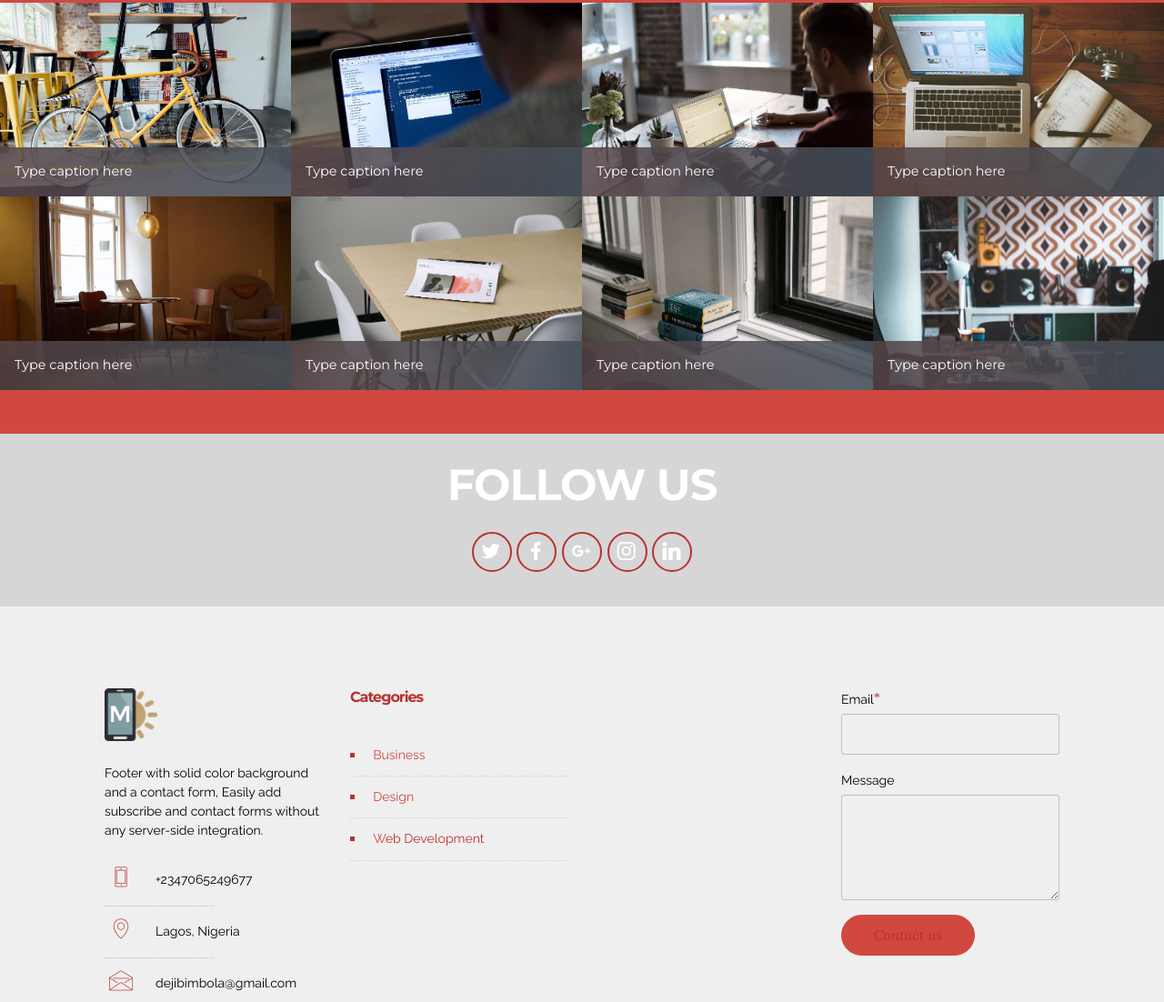
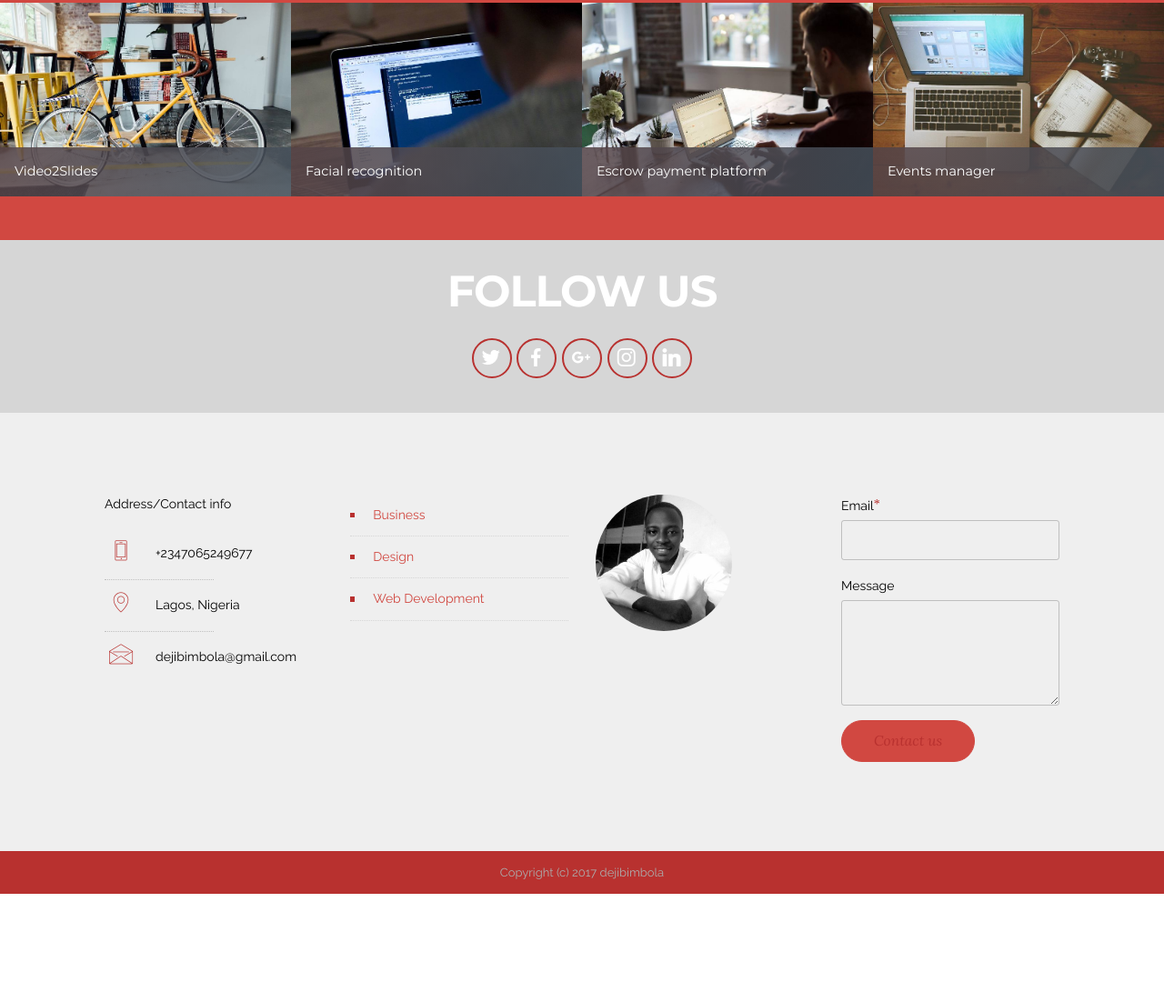
Before and after one commit to dejibimbolaAyo/portfolio, a plain HTML site: page index.html in a window 1280 px wide. Shown: the part 1280-2382 px from the top of the page at 91% size. After the commit the page ends 2263 px from the top, so only its background shows below. Drawn offline with Linux system fonts and the light colour scheme; files whose address does not match are found by name.

Commit message:
added user picture

```diff
--- a/index.html
+++ b/index.html
@@ -37,7 +37,7 @@
 
                     <div class="navbar-brand">
 
-                        <a class="navbar-caption" href="https://mobirise.com">DEJIBIMBOLA</a>
+                        <a class="navbar-caption" href="">DEJIBIMBOLA</a>
                     </div>
 
                 </div>
@@ -60,7 +60,7 @@
 
 </section>
 
-<section class="engine"><a rel="external" href="https://mobirise.com">mobirise.com</a></section><section class="mbr-section mbr-section-hero mbr-section-full mbr-parallax-background mbr-after-navbar" id="header1-15" style="background-image: url(assets/images/mbr-1-2000x1333.jpg);">
+<section class="engine"><a rel="external" href="">dejibimbola</a></section><section class="mbr-section mbr-section-hero mbr-section-full mbr-parallax-background mbr-after-navbar" id="header1-15" style="background-image: url(assets/images/mbr-1-2000x1333.jpg);">
 
     <div class="mbr-overlay" style="opacity: 0.7; background-color: rgb(0, 0, 0);"></div>
 
@@ -151,6 +151,7 @@
 
     <!-- Gallery -->
     <div class="mbr-gallery-row">
+    <h4>Recent Projects</h4>
         <div class=" mbr-gallery-layout-default">
             <div>
                 <div>
@@ -162,7 +163,7 @@
                             <img alt="" src="assets/images/bike-small.jpg">
 
                             <span class="icon-focus"></span>
-                            <span class="mbr-gallery-title">Type caption here</span>
+                            <span class="mbr-gallery-title">Video2Slides</span>
                         </div>
                     </div><div class="mbr-gallery-item mbr-gallery-item__mobirise3 mbr-gallery-item--p0" data-tags="Responsive" data-video-url="false">
                         <div href="#lb-gallery1-13" data-slide-to="1" data-toggle="modal">
@@ -172,7 +173,7 @@
                             <img alt="" src="assets/images/code-man-small.jpg">
 
                             <span class="icon-focus"></span>
-                            <span class="mbr-gallery-title">Type caption here</span>
+                            <span class="mbr-gallery-title">Facial recognition</span>
                         </div>
                     </div><div class="mbr-gallery-item mbr-gallery-item__mobirise3 mbr-gallery-item--p0" data-tags="Creative" data-video-url="false">
                         <div href="#lb-gallery1-13" data-slide-to="2" data-toggle="modal">
@@ -182,7 +183,7 @@
                             <img alt="" src="assets/images/coworkers-small.jpg">
 
                             <span class="icon-focus"></span>
-                            <span class="mbr-gallery-title">Type caption here</span>
+                            <span class="mbr-gallery-title">Escrow payment platform</span>
                         </div>
                     </div><div class="mbr-gallery-item mbr-gallery-item__mobirise3 mbr-gallery-item--p0" data-tags="Animated" data-video-url="false">
                         <div href="#lb-gallery1-13" data-slide-to="3" data-toggle="modal">
@@ -192,47 +193,7 @@
                             <img alt="" src="assets/images/desktop-small.jpg">
 
                             <span class="icon-focus"></span>
-                            <span class="mbr-gallery-title">Type caption here</span>
-                        </div>
-                    </div><div class="mbr-gallery-item mbr-gallery-item__mobirise3 mbr-gallery-item--p0" data-tags="Awesome" data-video-url="false">
-                        <div href="#lb-gallery1-13" data-slide-to="4" data-toggle="modal">
-
-
-
-                            <img alt="" src="assets/images/room-laptop-small.jpg">
-
-                            <span class="icon-focus"></span>
-                            <span class="mbr-gallery-title">Type caption here</span>
-                        </div>
-                    </div><div class="mbr-gallery-item mbr-gallery-item__mobirise3 mbr-gallery-item--p0" data-tags="Beautiful" data-video-url="false">
-                        <div href="#lb-gallery1-13" data-slide-to="5" data-toggle="modal">
-
-
-
-                            <img alt="" src="assets/images/table-small.jpg">
-
-                            <span class="icon-focus"></span>
-                            <span class="mbr-gallery-title">Type caption here</span>
-                        </div>
-                    </div><div class="mbr-gallery-item mbr-gallery-item__mobirise3 mbr-gallery-item--p0" data-tags="Responsive" data-video-url="false">
-                        <div href="#lb-gallery1-13" data-slide-to="6" data-toggle="modal">
-
-
-
-                            <img alt="" src="assets/images/windows-books-small.jpg">
-
-                            <span class="icon-focus"></span>
-                            <span class="mbr-gallery-title">Type caption here</span>
-                        </div>
-                    </div><div class="mbr-gallery-item mbr-gallery-item__mobirise3 mbr-gallery-item--p0" data-tags="Animated" data-video-url="false">
-                        <div href="#lb-gallery1-13" data-slide-to="7" data-toggle="modal">
-
-
-
-                            <img alt="" src="assets/images/working-area-small.jpg">
-
-                            <span class="icon-focus"></span>
-                            <span class="mbr-gallery-title">Type caption here</span>
+                            <span class="mbr-gallery-title">Events manager</span>
                         </div>
                     </div>
                 </div>
@@ -308,9 +269,9 @@
             <div class="mbr-company col-xs-12 col-md-6 col-lg-3">
 
                 <div class="mbr-company card">
-                    <div><img src="assets/images/logo.png" class="card-img-top"></div>
+                    <!-- <div><img src="assets/images/logo.png" class="card-img-top"></div> -->
                     <div class="card-block">
-                        <p class="card-text">Footer with solid color background and a contact form, Easily add subscribe and contact forms without any server-side integration.</p>
+                        <p class="card-text">Address/Contact info</p>
                     </div>
                     <ul class="list-group list-group-flush">
                         <li class="list-group-item">
@@ -330,11 +291,12 @@
 
             </div>
             <div class="mbr-footer-content col-xs-12 col-md-6 col-lg-3">
-                <h4>Categories</h4>
-                <ul><li><a class="text-warning" href="#">Business</a></li><li><a class="text-warning" href="#">Design</a></li><li><a class="text-warning" href="#">W</a>eb Development</li></ul>
+                <ul><li><a class="text-warning" href="#">Business</a></li><li><a class="text-warning" href="#">Design</a></li><li><a class="text-warning" href="#">Web Development</a></li></ul>
             </div>
             <div class="mbr-footer-content col-xs-12 col-md-6 col-lg-3">
-                <p><br><br><br></p>
+            <div>
+                <img src="assets/images/dp.jpg" style="height: 150px; width: 150px; border-radius: 50%;">
+            </div>
             </div>
             <div class="col-xs-12 col-md-6 col-lg-3" data-form-type="formoid">
 
```
Also changed, not shown: assets/images/dp.jpg (added), 2 other files.
